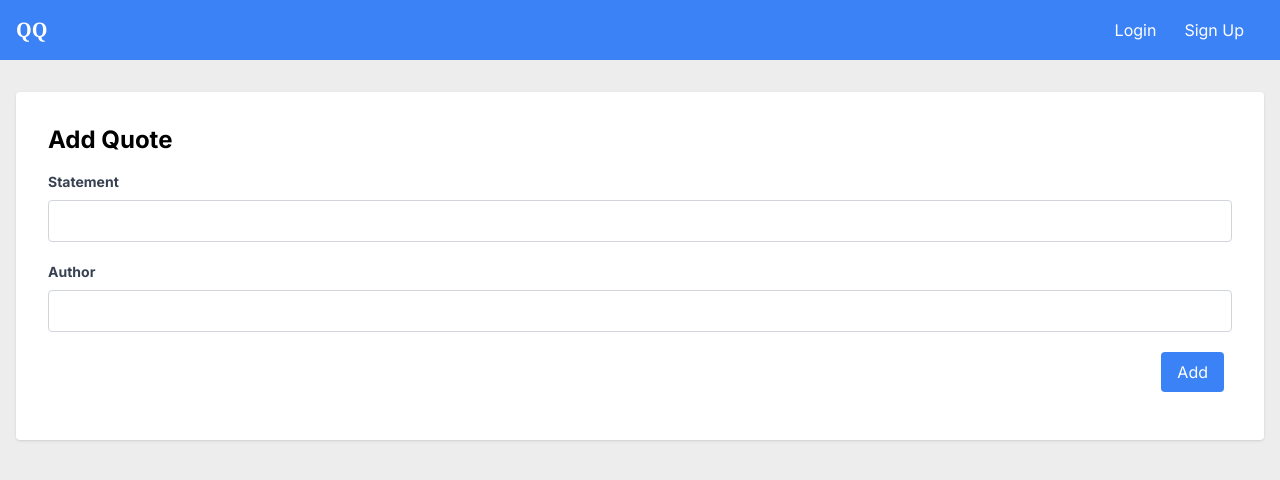
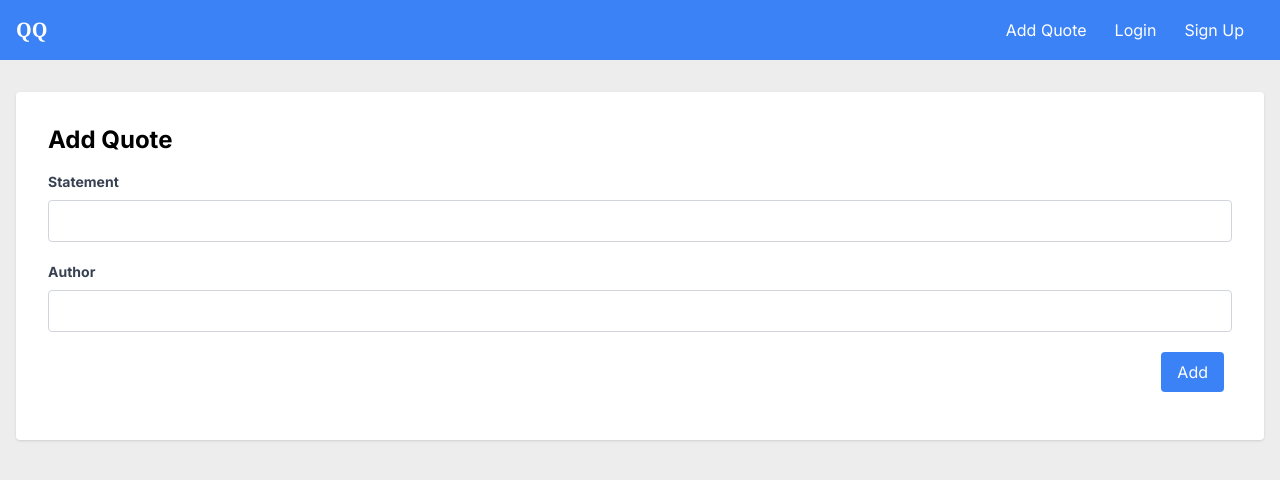
Before and after one commit to chirag389817/quick-quotes, a Next.js app: page /add-quote in a window 1280 px wide. Shown: the top 480 px of the page. Built offline with nearby package versions, Linux system fonts and the light colour scheme; no server answers.

Commit message:
made add quote available for non authenticated users

```diff
--- a/app/components/Navbar.js
+++ b/app/components/Navbar.js
@@ -21,9 +21,7 @@ const NavbarUI = () => {
                         </Link>
                     </div>
                     <div className="flex items-center">
-                        {data.status === "authenticated" ? (
-                            <>
-                                <Link
+<Link
                                     href={{
                                         pathname: "/add-quote",
                                         query: { callbackUrl: path }
@@ -32,7 +30,10 @@ const NavbarUI = () => {
                                 >
                                     Add Quote
                                 </Link>
-                                <Link
+
+                        {data.status === "authenticated" ? (
+                            <>
+                                                                <Link
                                     href="/profile"
                                     className="text-white mr-5"
                                 >
```
